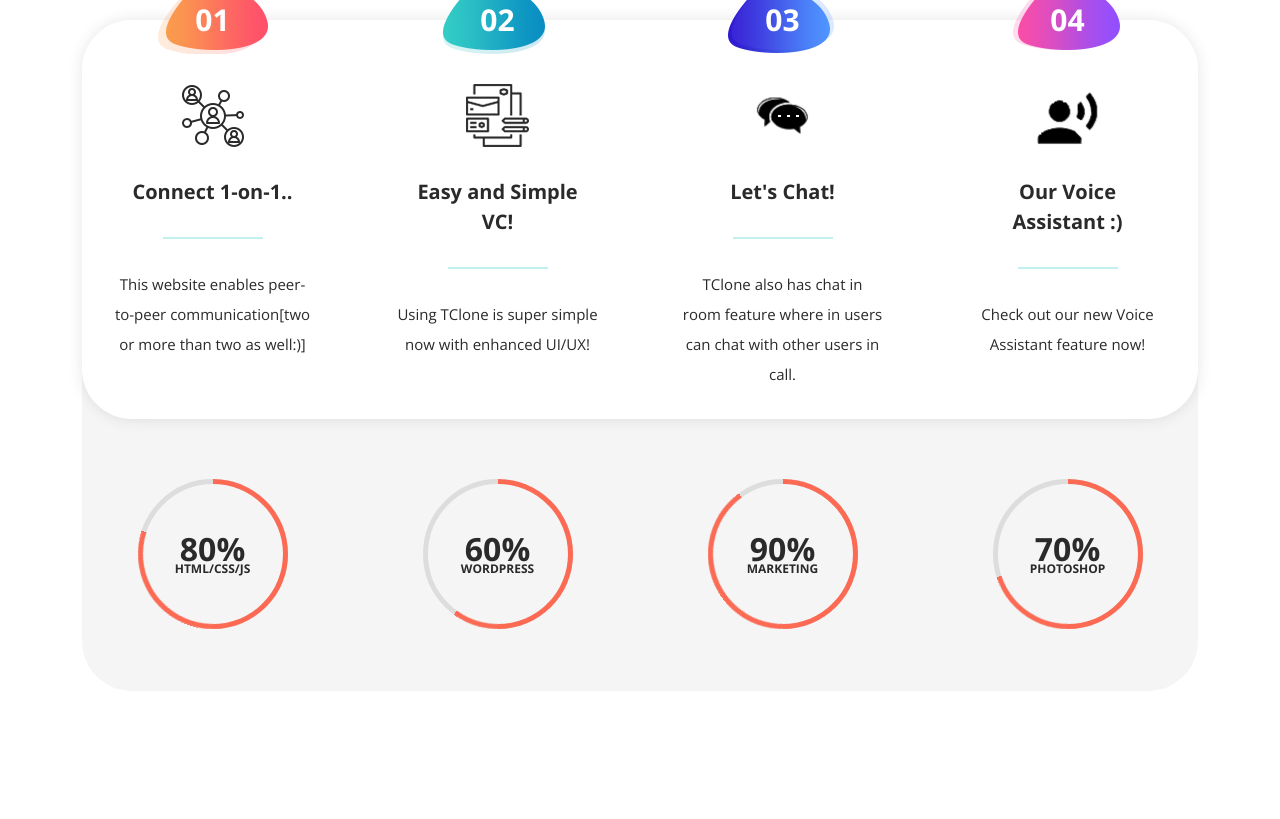
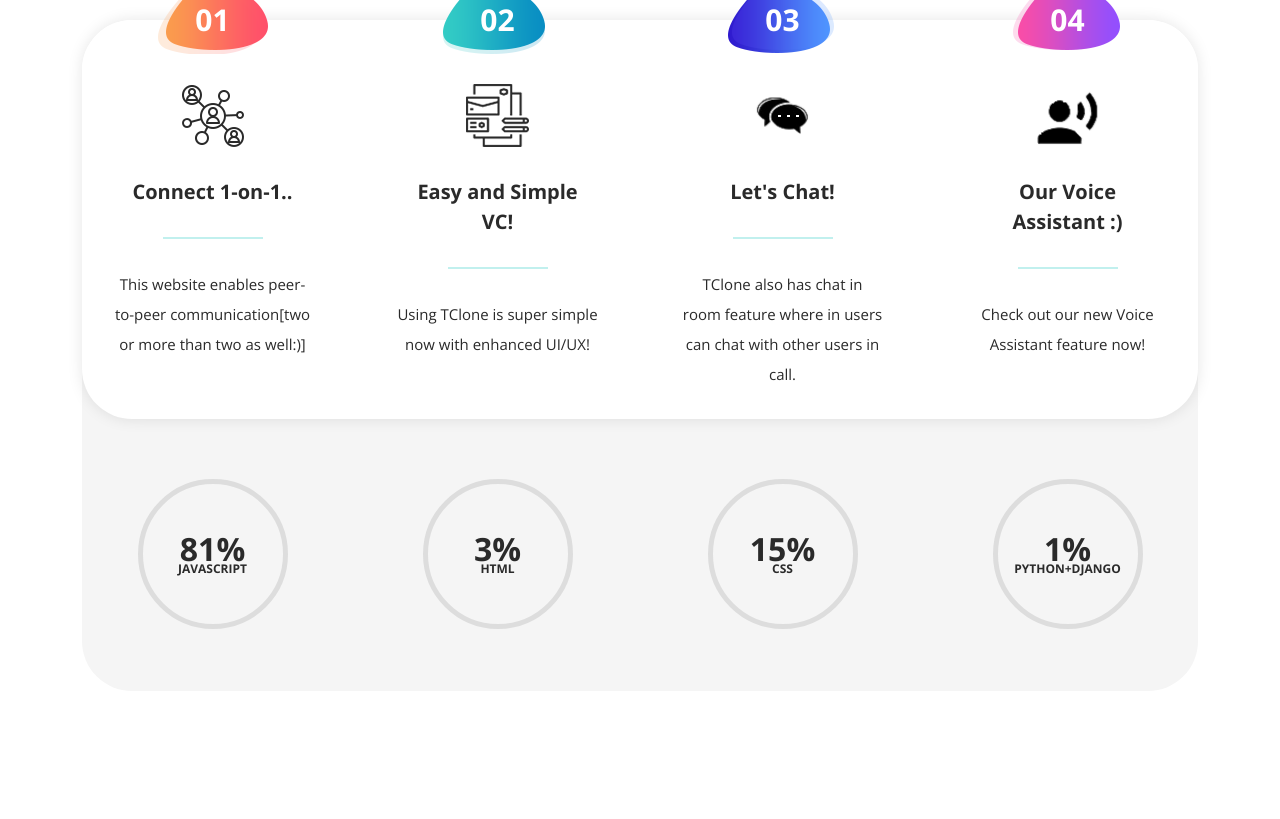
Before and after one commit to satvikakoti/TClone-new, a Django app: page / in a window 1280 px wide. Shown: the part 947-1766 px from the top of the page. Run offline with Django 3.2, Linux system fonts and the light colour scheme; some libraries are stand-ins or nearby versions.

Commit message:
Update index.html

```diff
--- a/TeamsCloneProject/chat/templates/chat/index.html
+++ b/TeamsCloneProject/chat/templates/chat/index.html
@@ -10,7 +10,7 @@
     <link rel="preconnect" href="https://fonts.gstatic.com">
     <link href="https://fonts.googleapis.com/css2?family=Open+Sans:wght@300;400;600;700;800&display=swap" rel="stylesheet">
     <link rel="shortcut icon" href="#">
-    <title>SEO Dream - Creative SEO HTML5 Template by TemplateMo</title>
+    <title>TClone-Simple and easy-to-use VC application!</title>
 
     <!-- Bootstrap core CSS -->
     <link href="{% static 'vendor/bootstrap/css/bootstrap.min.css' %}" rel="stylesheet">
@@ -82,7 +82,7 @@
                   </div>
                   <div class="col-lg-12">
                     <div class="main-green-button scroll-to-section">
-                      <a href="{% url 'video_view' %}">Join Room</a>
+                      <a href="{% url 'join_view' %}">Join Room</a>
                       <button id="start-btn">Try Voice Assistant</button>
                     </div>
                   </div>
@@ -158,7 +158,7 @@
             <div class="row">
               <div class="col-lg-3">
                 <div class="skill-item wow fadeIn" data-wow-duration="1s" data-wow-delay="0s">
-                  <div class="progress" data-percentage="80">
+                  <div class="progress" data-percentage="81">
                     <span class="progress-left">
                       <span class="progress-bar"></span>
                     </span>
@@ -167,8 +167,8 @@
                     </span>
                     <div class="progress-value">
                       <div>
-                        80%<br>
-                        <span>HTML/CSS/JS</span>
+                        81%<br>
+                        <span>JavaScript</span>
                       </div>
                     </div>
                   </div>
@@ -176,7 +176,7 @@
               </div>
               <div class="col-lg-3">
                 <div class="skill-item wow fadeIn" data-wow-duration="1s" data-wow-delay="0.2s">
-                  <div class="progress" data-percentage="60">
+                  <div class="progress" data-percentage="3">
                     <span class="progress-left">
                       <span class="progress-bar"></span>
                     </span>
@@ -185,8 +185,8 @@
                     </span>
                     <div class="progress-value">
                       <div>
-                        60%<br>
-                        <span>Wordpress</span>
+                        3%<br>
+                        <span>HTML</span>
                       </div>
                     </div>
                   </div>
@@ -194,7 +194,7 @@
               </div>
               <div class="col-lg-3">
                 <div class="skill-item wow fadeIn" data-wow-duration="1s" data-wow-delay="0.4s">
-                  <div class="progress" data-percentage="90">
+                  <div class="progress" data-percentage="15">
                     <span class="progress-left">
                       <span class="progress-bar"></span>
                     </span>
@@ -203,8 +203,8 @@
                     </span>
                     <div class="progress-value">
                       <div>
-                        90%<br>
-                        <span>Marketing</span>
+                        15%<br>
+                        <span>CSS</span>
                       </div>
                     </div>
                   </div>
@@ -212,7 +212,7 @@
               </div>
               <div class="col-lg-3">
                 <div class="skill-item last-skill-item wow fadeIn" data-wow-duration="1s" data-wow-delay="0.6s">
-                  <div class="progress" data-percentage="70">
+                  <div class="progress" data-percentage="1">
                     <span class="progress-left">
                       <span class="progress-bar"></span>
                     </span>
@@ -221,8 +221,8 @@
                     </span>
                     <div class="progress-value">
                       <div>
-                        70%<br>
-                        <span>Photoshop</span>
+                        1%<br>
+                        <span>Python+Django</span>
                       </div>
                     </div>
                   </div>
```
